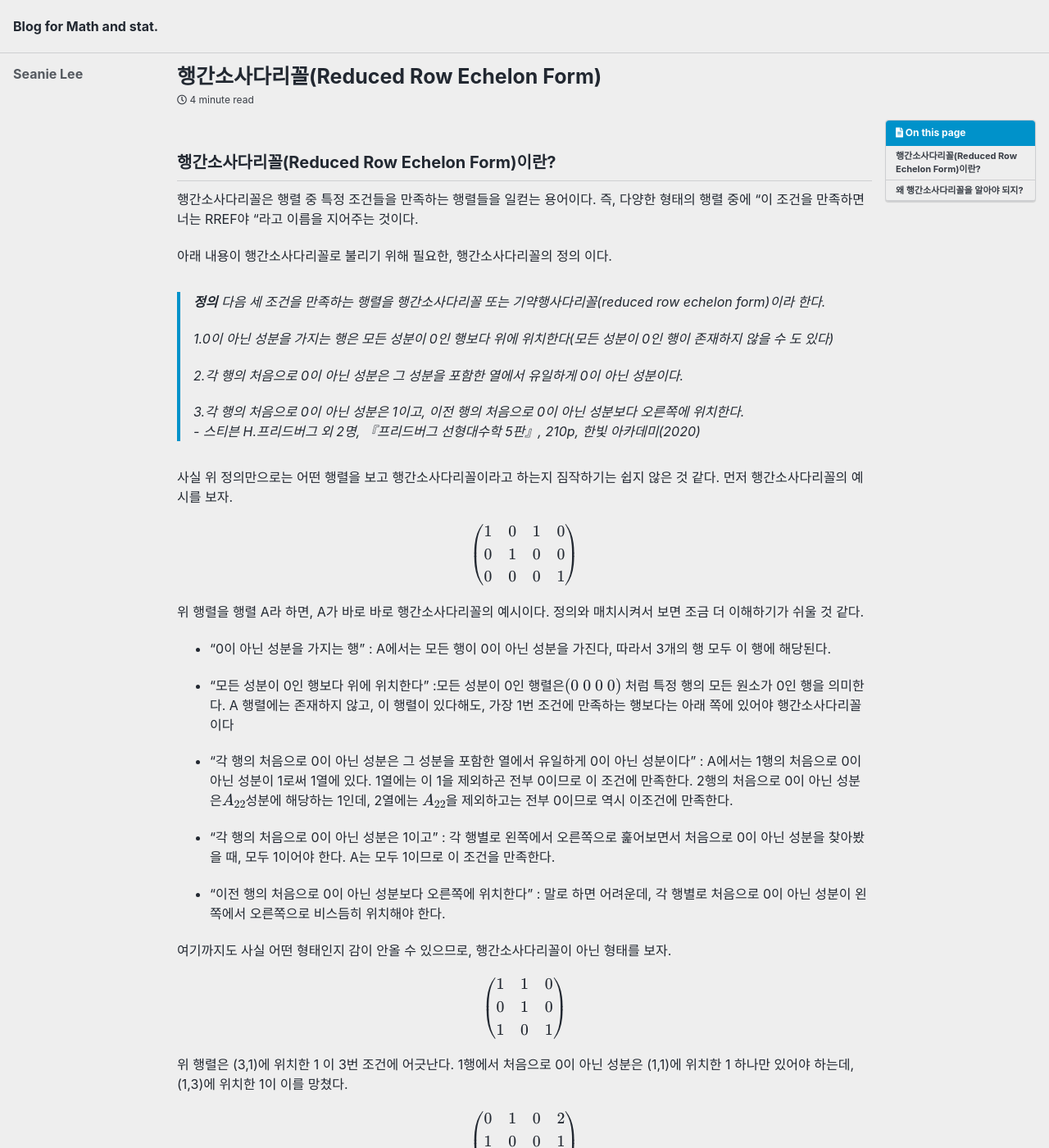
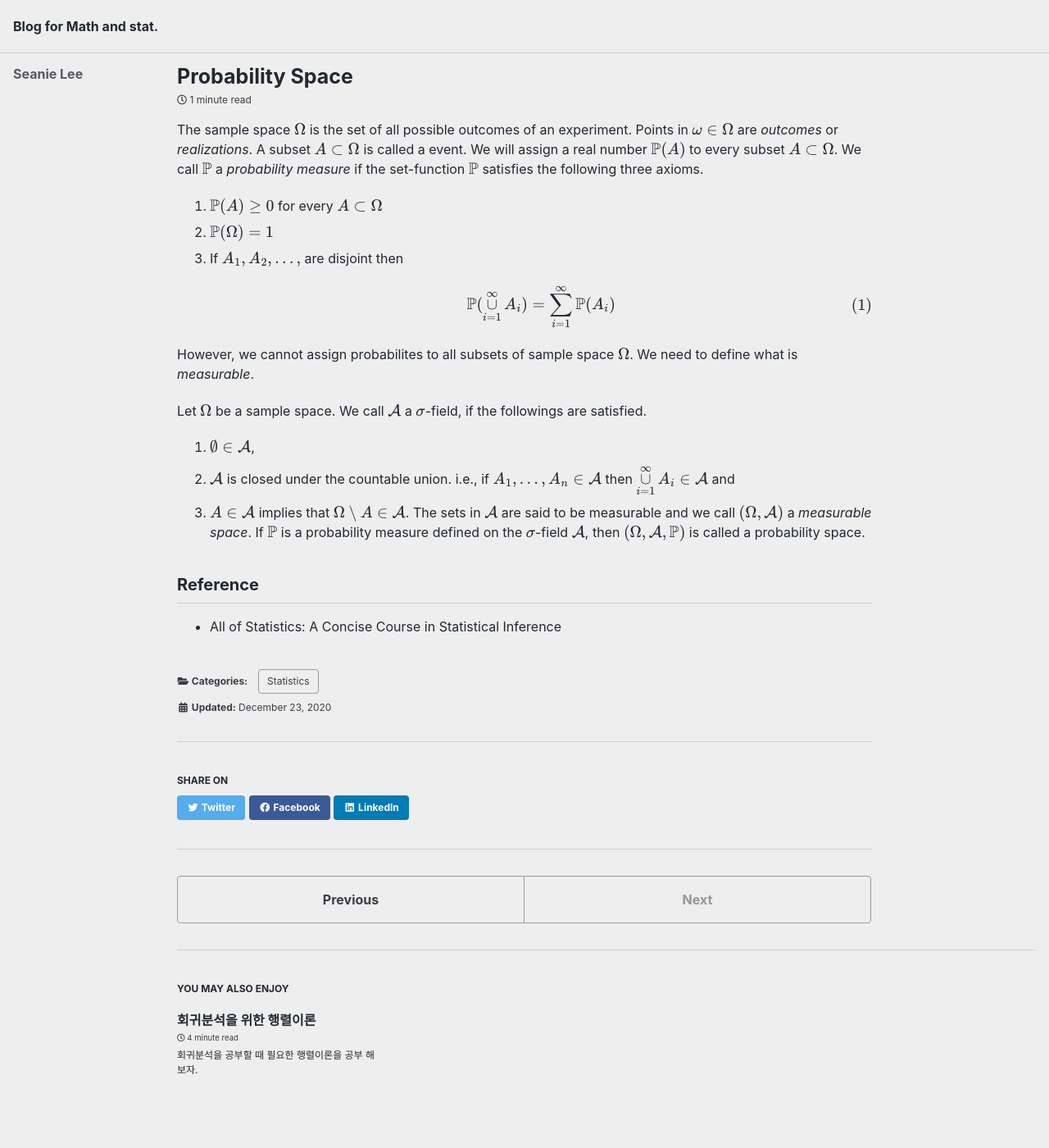
Before and after one commit to seanie12/blog, a Jekyll site: the page built from _posts/2020-12-23-reduced-row-echelon-form.md, in a window 1280 px wide and 1400 px high. Shown: the whole window at 82% size. Built offline with Jekyll 4.4.1, drawn with Linux system fonts in a browser that asks for light colours; cached includes are drawn as plain includes; formulas are drawn with MathJax 3; some of the changed text lies outside the part shown.

Commit message:
Update 2020-12-23-reduced-row-echelon-form.md

```diff
--- a/_posts/2020-12-23-reduced-row-echelon-form.md
+++ b/_posts/2020-12-23-reduced-row-echelon-form.md
@@ -1,100 +1,31 @@
 ---
-title:  "행간소사다리꼴(Reduced Row Echelon Form)"
-excerpt: "행렬의 형태 중 하나인 행간소사다리꼴에 대해 공부해보자."
+title: "Probability Space"
+
 
 categories:
-  - Linear-Algebra
+  - Statistics
 
-toc: true
-toc_sticky: true
-
-use_math : true
-comments : true
-
-sitemap :
-changefreq : daily
-
-date: 2020-12-23
-last_modified_at: 2020-12-23
+use_math: true
 ---
 
 
+The sample space $\Omega$ is the set of all possible outcomes of an experiment. Points in $\omega \in \Omega$ are *outcomes* or *realizations*.
+A subset $A \subset \Omega$ is called a event. We will assign a real number $\mathbb{P}(A)$ to every subset $A \subset \Omega$. We call $\mathbb{P}$ a *probability measure* if the set-function $\mathbb{P}$ satisfies the following three axioms.
+1. $\mathbb{P}(A) \geq 0$ for every $A \subset \Omega$
+2. $\mathbb{P}(\Omega) = 1$
+3. If $A_1, A_2, \ldots,$ are disjoint then
+\begin{align}
+\mathbb{P}( \mathop{\cup}\limits_{i=1}^\infty A_i) = \sum\limits_{i=1}^\infty \mathbb{P}(A_i)
+\end{align}
 
-## 행간소사다리꼴(Reduced Row Echelon Form)이란?
-행간소사다리꼴은 행렬 중 특정 조건들을 만족하는 행렬들을 일컫는 용어이다. 즉, 다양한 형태의 행렬 중에 “이 조건을 만족하면 너는 RREF야 “라고 이름을 지어주는 것이다.
+However, we cannot assign probabilites to all subsets of sample space $\Omega$. We need to define what is *measurable*.
 
-아래 내용이 행간소사다리꼴로 불리기 위해 필요한, 행간소사다리꼴의 정의 이다.
+Let $\Omega$ be a sample space. We call $\mathcal{A}$ a $\sigma$-field, if the followings are satisfied.
+1. $\emptyset \in \mathcal{A}$,
+2. $\mathcal{A}$ is closed under the countable union. i.e., if $A_1, \ldots, A_n \in \mathcal{A}$ then $ \mathop{\cup}\limits_{i=1}^\infty A_i \in \mathcal{A}$ and
+3. $A \in \mathcal{A}$ implies that $\Omega \setminus A \in \mathcal{A}$.
+The sets in $\mathcal{A}$ are said to be measurable and we call $(\Omega, \mathcal{A})$ a *measurable space*. If $\mathbb{P}$ is a probability measure defined on the $\sigma$-field $\mathcal{A}$, then $(\Omega, \mathcal{A}, \mathbb{P})$ is called a probability space.
 
->**정의** 다음 세 조건을 만족하는 행렬을 행간소사다리꼴 또는 기약행사다리꼴(reduced row echelon form)이라 한다.
->
->1.0이 아닌 성분을 가지는 행은 모든 성분이 0인 행보다 위에 위치한다(모든 성분이 0인 행이 존재하지 않을 수 도 있다)
->
->2.각 행의 처음으로 0이 아닌 성분은 그 성분을 포함한 열에서 유일하게 0이 아닌 성분이다.
->
->3.각 행의 처음으로 0이 아닌 성분은 1이고, 이전 행의 처음으로 0이 아닌 성분보다 오른쪽에 위치한다.
->\- 스티븐 H.프리드버그 외 2명, 『프리드버그 선형대수학 5판』, 210p, 한빛 아카데미(2020)
 
-사실 위 정의만으로는 어떤 행렬을 보고 행간소사다리꼴이라고 하는지 짐작하기는 쉽지 않은 것 같다. 먼저 행간소사다리꼴의 예시를 보자.
-
-$$\begin{pmatrix} 1 & 0 & 1 & 0 \\ 0 & 1 & 0 & 0 \\ 0 & 0 & 0 & 1 \end{pmatrix}$$
-
-위 행렬을 행렬 A라 하면, A가 바로 바로 행간소사다리꼴의 예시이다. 정의와 매치시켜서 보면 조금 더 이해하기가 쉬울 것 같다.
-
-- “0이 아닌 성분을 가지는 행” : A에서는 모든 행이 0이 아닌 성분을 가진다, 따라서 3개의 행 모두 이 행에 해당된다.
-
-- “모든 성분이 0인 행보다 위에 위치한다” :모든 성분이 0인 행렬은$\left( 0 \ 0 \ 0 \ 0 \right)$ 처럼 특정 행의 모든 원소가 0인 행을 의미한다. A 행렬에는 존재하지 않고, 이 행렬이 있다해도, 가장 1번 조건에 만족하는 행보다는 아래 쪽에 있어야 행간소사다리꼴이다
-
-- “각 행의 처음으로 0이 아닌 성분은 그 성분을 포함한 열에서 유일하게 0이 아닌 성분이다” : A에서는 1행의 처음으로 0이 아닌 성분이 1로써 1열에 있다. 1열에는 이 1을 제외하곤 전부 0이므로 이 조건에 만족한다. 2행의 처음으로 0이 아닌 성분은$A_{22}$성분에 해당하는 1인데, 2열에는 $A_{22}$을 제외하고는 전부 0이므로 역시 이조건에 만족한다.
-
-- “각 행의 처음으로 0이 아닌 성분은 1이고” : 각 행별로 왼쪽에서 오른쪽으로 훑어보면서 처음으로 0이 아닌 성분을 찾아봤을 때, 모두 1이어야 한다. A는 모두 1이므로 이 조건을 만족한다.
-
-- “이전 행의 처음으로 0이 아닌 성분보다 오른쪽에 위치한다” : 말로 하면 어려운데, 각 행별로 처음으로 0이 아닌 성분이 왼쪽에서 오른쪽으로 비스듬히 위치해야 한다.
-
-여기까지도 사실 어떤 형태인지 감이 안올 수 있으므로, 행간소사다리꼴이 아닌 형태를 보자.
-
-$$\begin{pmatrix} 1 & 1 & 0 \\ 0 & 1 & 0 \\ 1 & 0 & 1 \end{pmatrix}$$
-
-위 행렬은 (3,1)에 위치한 1 이 3번 조건에 어긋난다. 1행에서 처음으로 0이 아닌 성분은 (1,1)에 위치한 1 하나만 있어야 하는데, (1,3)에 위치한 1이 이를 망쳤다.
-
-$$\begin{pmatrix} 0 & 1 & 0 & 2 \\ 1 & 0& 0 & 1 \\ 0 & 0 & 1 & 1 \end{pmatrix}$$
-
-위 행렬은 (2,1)에 위치한 1이 5번 조건에 위배 된다. 1행에서 처음으로 0이 아닌 성분이 (1,2)에 위치한 1이므로, 이보다 왼쪽에 1이 위치하면 행간소사다리꼴이라 할 수 없다.
-
-$$\begin{pmatrix} 2 & 1 & 0\\ 0 & 1& 0 \end{pmatrix}$$
-
-위 행렬은 4번 조건에 위배 된다. (1,1)에 위치한 2는 1행에서 처음으로 0이 아닌 성분이므로 1이어야 하는데 2이므로 아웃이다.
-
-## 왜 행간소사다리꼴을 알아야 되지?
-행간소사다리꼴이 어떤 형태인지 충분히 이해 됬다면, 도대체 이 행간소사다리꼴을 왜 알아야 하는지도 공부해보자.
-
-$$\begin{array}{lcl} 3x_1 + 2x_2 + 3x_3 - 2x_4 & = & 1 \\ x_1 + x_2 + x_3 & = & 3 \\ x_1 + 2x_2 + x_3 - x_4 & = & 2 \end{array}$$
-
-위와 같은 형태는 쉽게 볼 수 있는 연립 일차 방정식(system of linear equations)이다.
-위 연립 일차 방정식은 방정식의 계수로 된 행렬과 미지수들로 구성되어 있는 벡터의 곱으로 나타낼 수도 있는데 이는 아래와 같다.
-
-$$A\mathbf{x = b}, \ A = \begin{pmatrix} 3 & 2 & 3 & -2 \\ 1 & 1 & 1 & 0 \\ 1 & 2 & 1 & -1 \ \end{pmatrix} ,
-\mathbf{x} = \begin{pmatrix} x_1 \\ x_2 \\ x_3 \\ x_4 \end{pmatrix} , \
-\mathbf{b} = \begin{pmatrix} 1 \\ 3 \\ 2 \\ \end{pmatrix}$$
-
-우선 이 연립일차 방정식의 해가 rank(A) 와 rank(A\|b) 같은지를 체크하여 해가 존재하는 지를 확인해 보자(해의 존재를 확인하기 위해 rank(A) 와 rank(A\|b) 같은지를 확인하는 이유는 간단하다. 해가 존재 한다는 것은 $A\mathbf{x = b}$ 를 A의 column vector 들과$\mathbf{x}$ 의 선형결합이 $R(L_A)$ 에 존재한다는 것과 동일하기 때문이다.)
-rank(A) = 3이고, rank(A\|b) = 3 이므로, 해가 존재하는 것을 알 수 있다. 보통 이러한 연립 일차 방정식을 풀기 위해서는 손으로 풀어도 상당히 번거로운 계산을 해야 하지만, 이 행렬을 행간소사다리꼴로 만든다면 어떨까?
-
-우선 아래와 같은 사실들을 미리 알고 있어야 한다.
-
-모든 행렬은 가우스 소거법(Gaussian Elimination)을 사용하여 행간소사다리꼴로 만들 수 있다.
-주어진 행렬의 행간소사다리꼴은 유일하다.
-
-행렬(augmented matrix) A\|b의 행간소사다리꼴은 아래와 같다.
-
-$$\left( \begin{array}{cccc|c} 1 & 0 & 1 & 0 & 1 \\ 0 & 1 & 0 & 0 & 3 \\ 0 & 0 & 0 & 1 & 2  \end{array} \right)$$
-
-그리고 이 행렬은 다음 연립 일차 방정식에 대응한다.
-
-$$\begin{array}{lcl} x_1 + x_3 & = & 1 \\ x_2 & = & 3 \\ x_4 & = & 2 \ \end{array}$$
-
-원래 형태보다 행간소사다리꼴의 해를 구하는 것이 계산의 복잡성에서 확연하게 차이가 나는 것을 알 수 있다. 책의 내용을 인용해 정확하게 표현하자면
-
->이러한 효율성 때문에 컴퓨터로 연립 일차 방정식을 풀 때 가우스 소거법을 선호한다.
-> \- 스티븐 H.프리드버그 외 2명, 『프리드버그 선형대수학 5판』, 211p, 한빛 아카데미(2020)
-
-행간소사다리꼴에 대한 내용은 이정도면 공부한 내용을 다 정리했다고 할 수 있겠다. 후!
+## Reference
+- All of Statistics: A Concise Course in Statistical Inference
```
